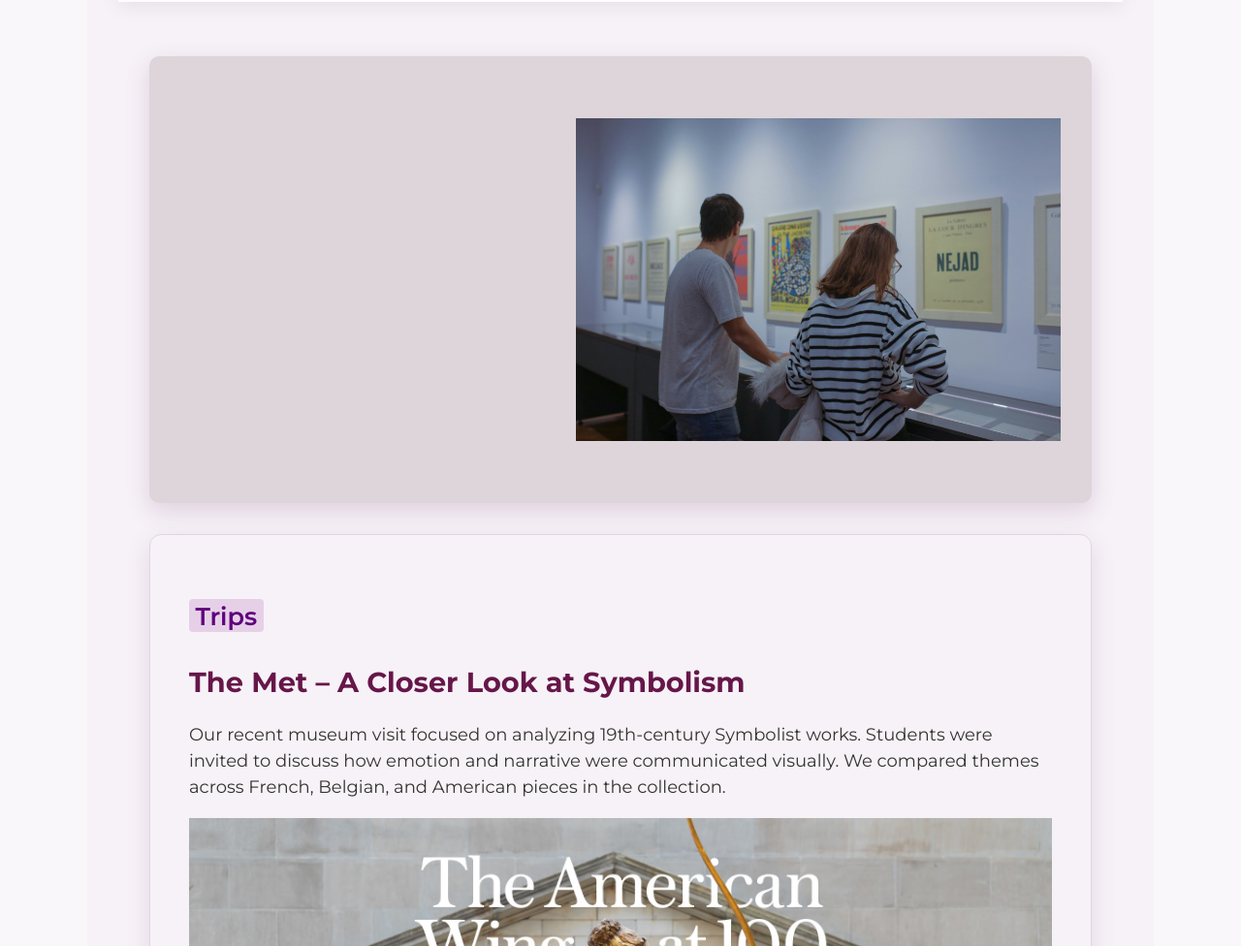
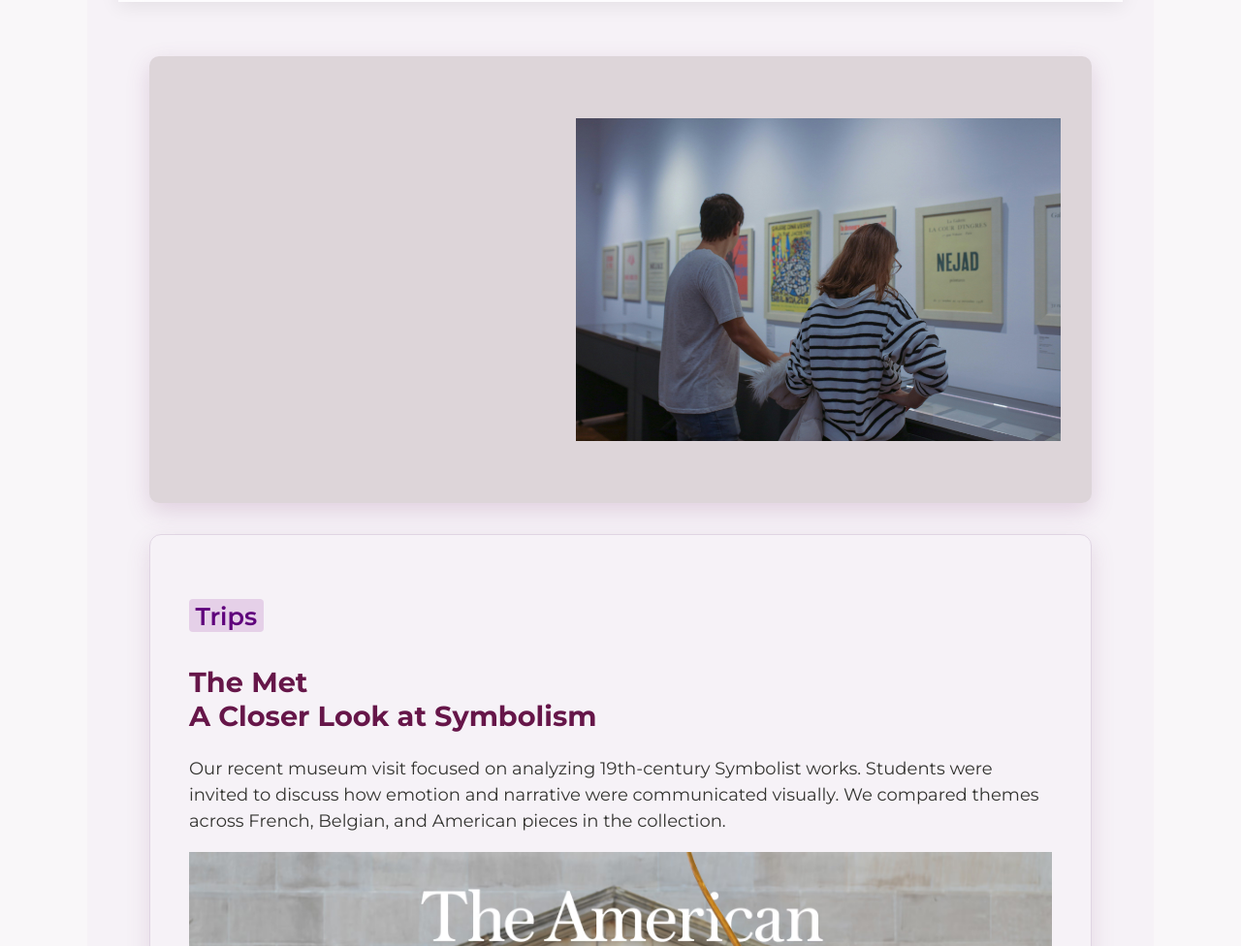
Before and after one commit to Perezscode/TFAC, a plain HTML site: page news.html in a window 1280 px wide. Shown: the part 124-1100 px from the top of the page at 97% size. Drawn offline with Linux system fonts and the light colour scheme; a web font is replaced by a local one.

Commit message:
chore: Update heading in news.html for better readability

```diff
--- a/news.html
+++ b/news.html
@@ -34,7 +34,7 @@
         </div>
 
         <section class="reveal">
-            <h2><mark>Trips</mark><br><br>The Met – A Closer Look at Symbolism</h2>
+            <h2><mark>Trips</mark><br><br>The Met<br>A Closer Look at Symbolism</h2>
             <p>Our recent museum visit focused on analyzing 19th-century Symbolist works. Students were invited to discuss how emotion and narrative were communicated visually. We compared themes across French, Belgian, and American pieces in the collection.</p>
             <img src="assets/images/the-met.png" alt="Art Club at The Met" width="100%" /> <!--Photo taken from metmuseum.org-->
             <a href="https://www.metmuseum.org/essays/symbolism">Check The Met "TIMELINE OF ART HISTORY ESSAY"</a>
```
Also changed, not shown: 2 other files.
